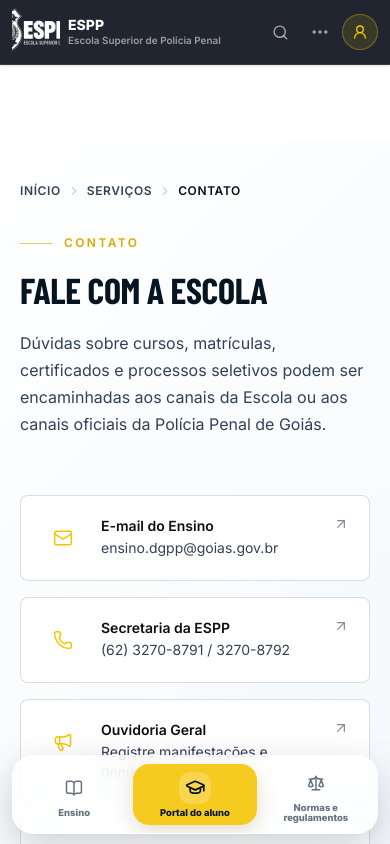
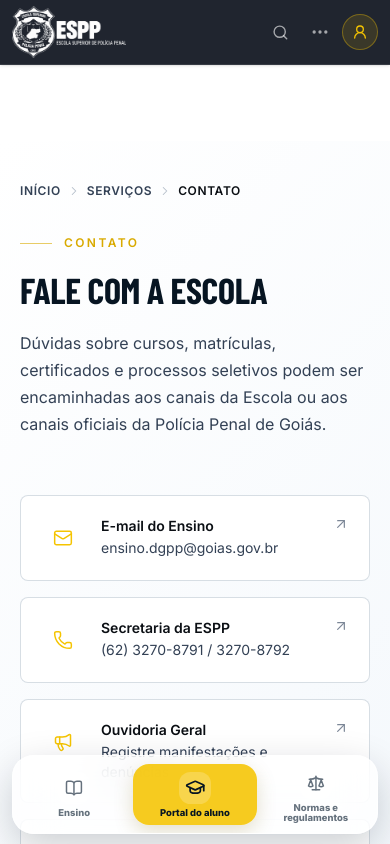
Before and after one commit to jhfmiguel/ppgo-espp-site, a Next.js app in the folder app/: page /contato in a window 390 px wide. Shown: the top 844 px of the page. Built offline with nearby package versions, Linux system fonts and the light colour scheme.

Commit message:
Deixa somente a logomarca no cabeçalho mobile ESPP

```diff
--- a/app/components/espp-mobile-header.tsx
+++ b/app/components/espp-mobile-header.tsx
@@ -6,6 +6,6 @@ import { type FormEvent,useEffect,useRef,useState } from "react";
 import { Search,UserRound,X,MoreHorizontal,Home,BookOpen,GraduationCap,Newspaper,CalendarDays,Scale,FileText,MapPin,Phone,ShieldCheck,LockKeyhole } from "lucide-react";
 const links=[{href:"/",label:"Início",Icon:Home},{href:"/institucional",label:"Institucional",Icon:GraduationCap},{href:"/localizacao",label:"Localização",Icon:MapPin},{href:"/formacao",label:"Formação",Icon:BookOpen},{href:"/cursos",label:"Cursos",Icon:GraduationCap},{href:"/noticias",label:"Notícias",Icon:Newspaper},{href:"/eventos",label:"Eventos",Icon:CalendarDays},{href:"/atos-normativos",label:"Normas",Icon:Scale},{href:"/documentos",label:"Documentos",Icon:FileText},{href:"/contato",label:"Contato",Icon:Phone},{href:"/lgpd",label:"LGPD",Icon:ShieldCheck},{href:"/admin",label:"Acesso restrito",Icon:LockKeyhole}] as const;
 export function EsppMobileHeader(){const router=useRouter();const[busca,setBusca]=useState(false);const[mais,setMais]=useState(false);const[q,setQ]=useState("");const input=useRef<HTMLInputElement>(null);useEffect(()=>{const aberto=busca||mais;if(busca)requestAnimationFrame(()=>input.current?.focus());document.body.style.overflow=aberto?"hidden":"";return()=>{document.body.style.overflow=""}},[busca,mais]);function submit(e:FormEvent){e.preventDefault();const termo=q.trim();if(!termo)return;setBusca(false);router.push(`/busca?q=${encodeURIComponent(termo)}`)}
-return <><header className="fixed inset-x-0 top-0 z-[70] border-b border-white/10 bg-[#171d27]/96 pt-[env(safe-area-inset-top)] text-white shadow-sm backdrop-blur-xl md:hidden"><div className="flex h-16 min-w-0 items-center px-3"><Link href="/" className="flex min-w-0 items-center gap-2"><span className="relative block h-13 w-12 shrink-0 overflow-hidden"><Image src="/images/logo-espp-white.png" alt="Símbolo da ESPP" fill sizes="48px" className="scale-[2.35] object-contain object-left" priority/></span><span className="min-w-0"><span className="block truncate text-sm font-extrabold leading-none">ESPP</span><span className="mt-1 block truncate text-[.62rem] font-semibold leading-none text-white/55">Escola Superior de Polícia Penal</span></span></Link><div className="ml-auto flex items-center gap-1"><button type="button" onClick={()=>setBusca(true)} className="inline-flex size-9 items-center justify-center rounded-xl text-white/60"><Search className="size-[1.05rem]"/></button><button type="button" onClick={()=>setMais(true)} className="inline-flex size-9 items-center justify-center rounded-xl text-white/60"><MoreHorizontal className="size-5"/></button><Link href="/admin" className="inline-flex size-9 items-center justify-center rounded-full border border-[#f5c400]/35 bg-[#f5c400]/12 text-[#f5c400]"><UserRound className="size-4"/></Link></div></div></header>
+return <><header className="fixed inset-x-0 top-0 z-[70] border-b border-white/10 bg-[#171d27]/96 pt-[env(safe-area-inset-top)] text-white shadow-sm backdrop-blur-xl md:hidden"><div className="flex h-16 min-w-0 items-center px-3"><Link href="/" aria-label="ESPP — início" className="relative block h-13 w-[7.5rem] shrink-0 overflow-hidden"><Image src="/images/logo-espp-white.png" alt="ESPP" fill sizes="120px" className="object-contain object-left" priority/></Link><div className="ml-auto flex items-center gap-1"><button type="button" onClick={()=>setBusca(true)} aria-label="Buscar" className="inline-flex size-9 items-center justify-center rounded-xl text-white/60"><Search className="size-[1.05rem]"/></button><button type="button" onClick={()=>setMais(true)} aria-label="Mais opções" className="inline-flex size-9 items-center justify-center rounded-xl text-white/60"><MoreHorizontal className="size-5"/></button><Link href="/admin" aria-label="Acesso restrito" className="inline-flex size-9 items-center justify-center rounded-full border border-[#f5c400]/35 bg-[#f5c400]/12 text-[#f5c400]"><UserRound className="size-4"/></Link></div></div></header>
 {busca?<div className="fixed inset-0 z-[100] flex items-start justify-center bg-[#071522]/55 px-4 pt-[max(5rem,env(safe-area-inset-top))] backdrop-blur-md md:hidden" onMouseDown={e=>{if(e.target===e.currentTarget)setBusca(false)}}><div className="w-full max-w-md rounded-[1.35rem] border border-white/55 bg-white/90 p-4 shadow-2xl backdrop-blur-2xl"><div className="mb-3 flex items-center justify-between"><div><p className="text-[.62rem] font-black tracking-[.14em] text-[#0b3157]/55 uppercase">ESPP</p><h2 className="text-lg font-extrabold text-[#071522]">Buscar</h2></div><button type="button" onClick={()=>setBusca(false)} className="inline-flex size-9 items-center justify-center rounded-xl bg-[#071522]/5"><X className="size-4"/></button></div><form onSubmit={submit} className="flex items-center gap-2 rounded-2xl border border-[#0b3157]/10 bg-white/80 p-1.5"><Search className="ml-2 size-4 text-[#0b3157]/50"/><input ref={input} value={q} onChange={e=>setQ(e.target.value)} placeholder="O que você procura?" className="min-w-0 flex-1 bg-transparent py-2.5 text-sm text-[#071522] outline-none"/><button disabled={!q.trim()} className="rounded-xl bg-[#0b3157] px-3.5 py-2.5 text-xs font-extrabold text-white disabled:opacity-40">Buscar</button></form></div></div>:null}
 {mais?<div className="fixed inset-0 z-[100] bg-[#071522]/45 backdrop-blur-sm md:hidden" onMouseDown={e=>{if(e.target===e.currentTarget)setMais(false)}}><aside role="dialog" aria-modal="true" aria-label="Navegação" className="absolute inset-y-0 right-0 flex w-[min(88vw,22rem)] flex-col border-l border-white/55 bg-white/92 px-4 pb-[max(1rem,env(safe-area-inset-bottom))] pt-[max(1rem,env(safe-area-inset-top))] shadow-[-18px_0_55px_rgba(7,21,34,.24)] backdrop-blur-2xl animate-[slideInRight_.22s_ease-out]"><div className="mb-4 flex items-center justify-between"><div><p className="text-[.62rem] font-black tracking-[.14em] text-[#0b3157]/55 uppercase">ESPP</p><h2 className="text-lg font-extrabold text-[#071522]">Navegação</h2></div><button type="button" onClick={()=>setMais(false)} className="inline-flex size-9 items-center justify-center rounded-xl bg-[#071522]/5"><X className="size-4"/></button></div><nav className="grid grid-cols-2 gap-2 overflow-y-auto">{links.map(({href,label,Icon})=><Link key={href} href={href} onClick={()=>setMais(false)} className="flex min-h-[4.8rem] min-w-0 flex-col items-center justify-center gap-1.5 rounded-xl bg-[#eef3f7]/80 p-2 text-center text-[.68rem] font-bold text-[#334155]"><Icon className="size-4 text-[#0b3157]"/><span>{label}</span></Link>)}</nav></aside><style jsx global>{`@keyframes slideInRight{from{transform:translateX(100%)}to{transform:translateX(0)}}`}</style></div>:null}</>}
```
